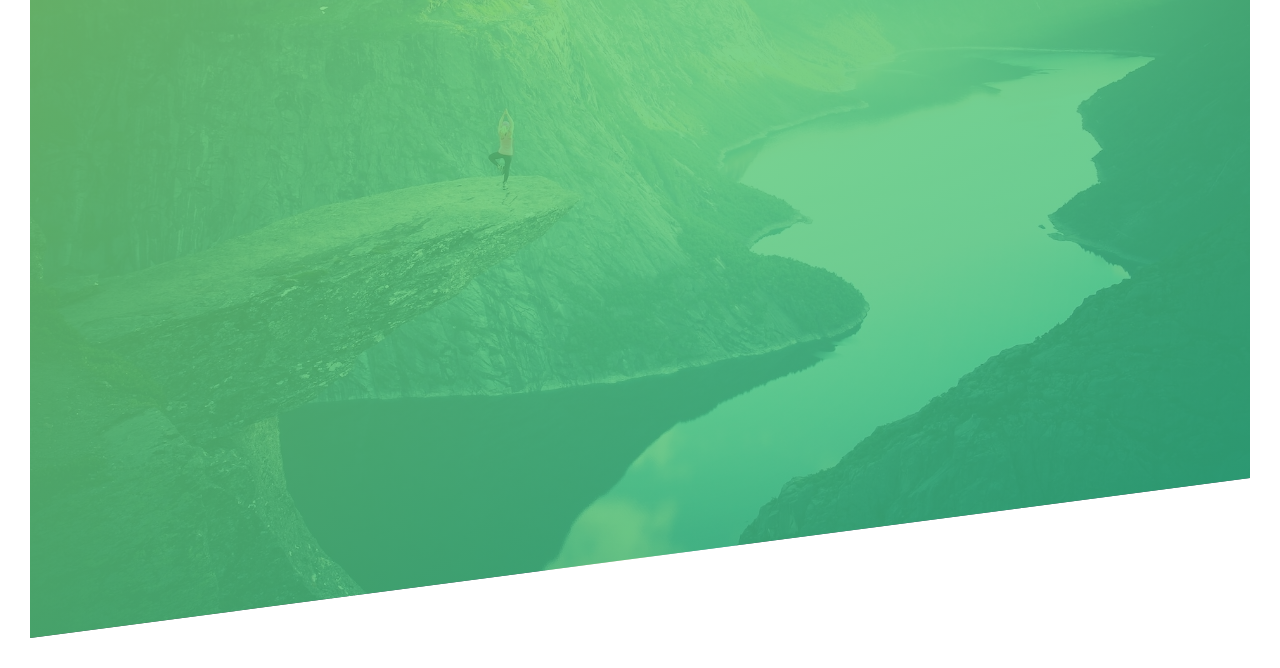
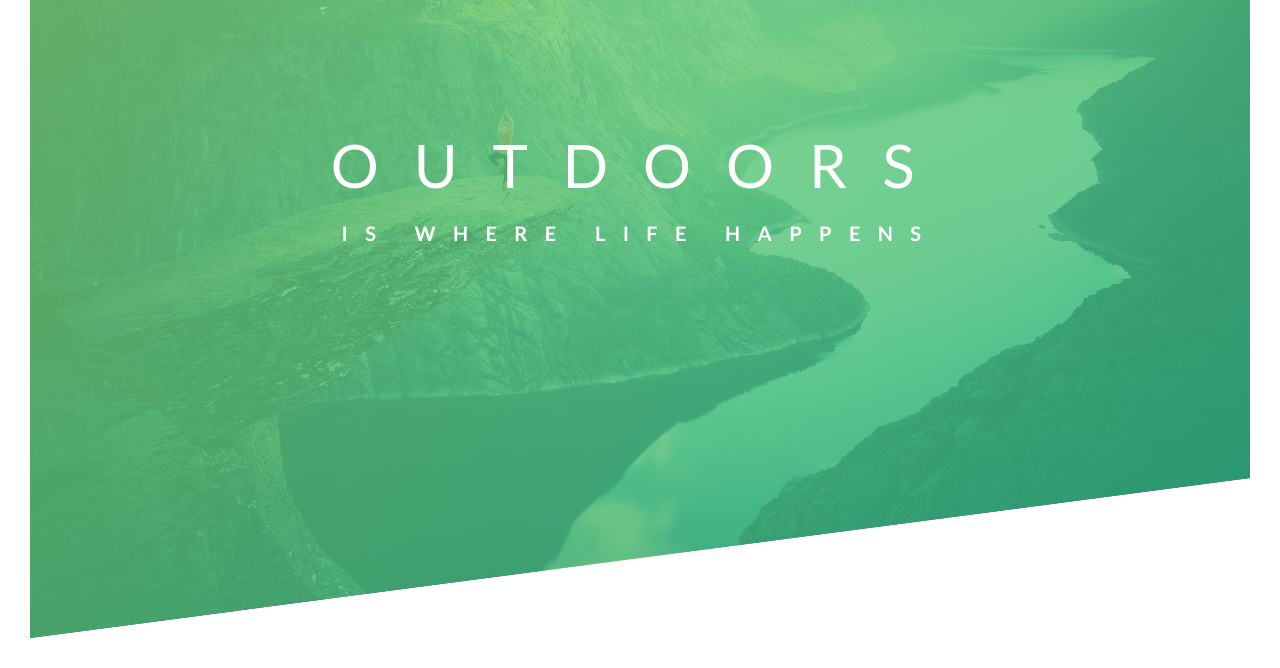
Before and after one commit to josanua/markup-css-designs, a plain HTML site: page nature/index.html in a window 1280 px wide. Shown: the part 152-820 px from the top of the page. Drawn offline with Linux system fonts and the light colour scheme.

Commit message:
Style text box.

```diff
--- a/nature/css/style.css
+++ b/nature/css/style.css
@@ -27,7 +27,7 @@
             to right bottom,
             rgba(126, 213, 111, 0.8),
             rgba(40, 180, 131, 0.8)),
-            url("../img/hero.jpg");
+    url("../img/hero.jpg");
     background-position: top;
     background-size: cover;
 
@@ -43,3 +43,30 @@
 .logo {
     height: 35px;
 }
+
+.text-box {
+    position: absolute;
+    top: 40%;
+    left: 50%;
+    transform: translate(-50%, -50%);
+    text-align: center;
+}
+
+.heading-primary {
+    color: #fff;
+    text-transform: uppercase;
+}
+
+.heading-primary-main {
+    display: block;
+    font-size: 60px;
+    font-weight: 400;
+    letter-spacing: 35px;
+}
+
+.heading-primary-sub {
+    display: block;
+    font-size: 20px;
+    font-weight: 700;
+    letter-spacing: 17.4px;
+}
--- a/nature/index.html
+++ b/nature/index.html
@@ -15,7 +15,15 @@
     <div class="logo-box">
         <img src="img/logo-white.png" alt="logo" class="logo">
     </div>
-    <!-- /.logo-box -->
+
+    <div class="text-box">
+        <h1 class="heading-primary">
+            <span class="heading-primary-main">Outdoors</span>
+            <span class="heading-primary-sub">is where life happens</span>
+        </h1>
+        <!-- /.logo-box -->
+    </div>
+    <!-- /.text-box -->
 </header>
 
 
```
